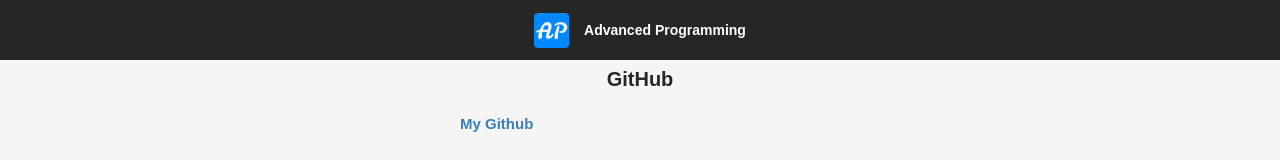
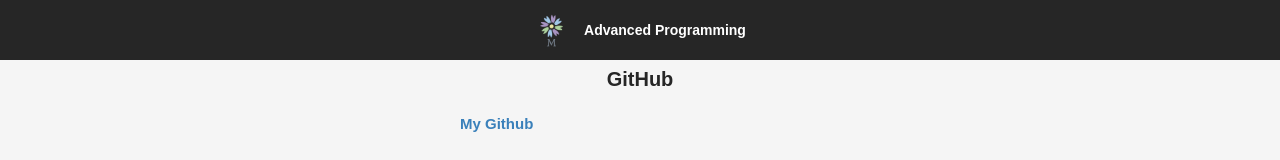
Before and after one commit to mustafaayaz/JS_School, a plain HTML site: page index.html in a window 1280 px wide. Shown: the top 160 px of the page. Drawn offline with Linux system fonts and the light colour scheme.

Commit message:
Update index.html

```diff
--- a/index.html
+++ b/index.html
@@ -123,7 +123,7 @@
 <body>
     <header>
         <div class="container">
-            <img src="img_JS.png" height="35"/>
+            <img src="img_M.png" height="35"/>
             <h3>Advanced Programming</h3>
         </div>
     </header>
```
